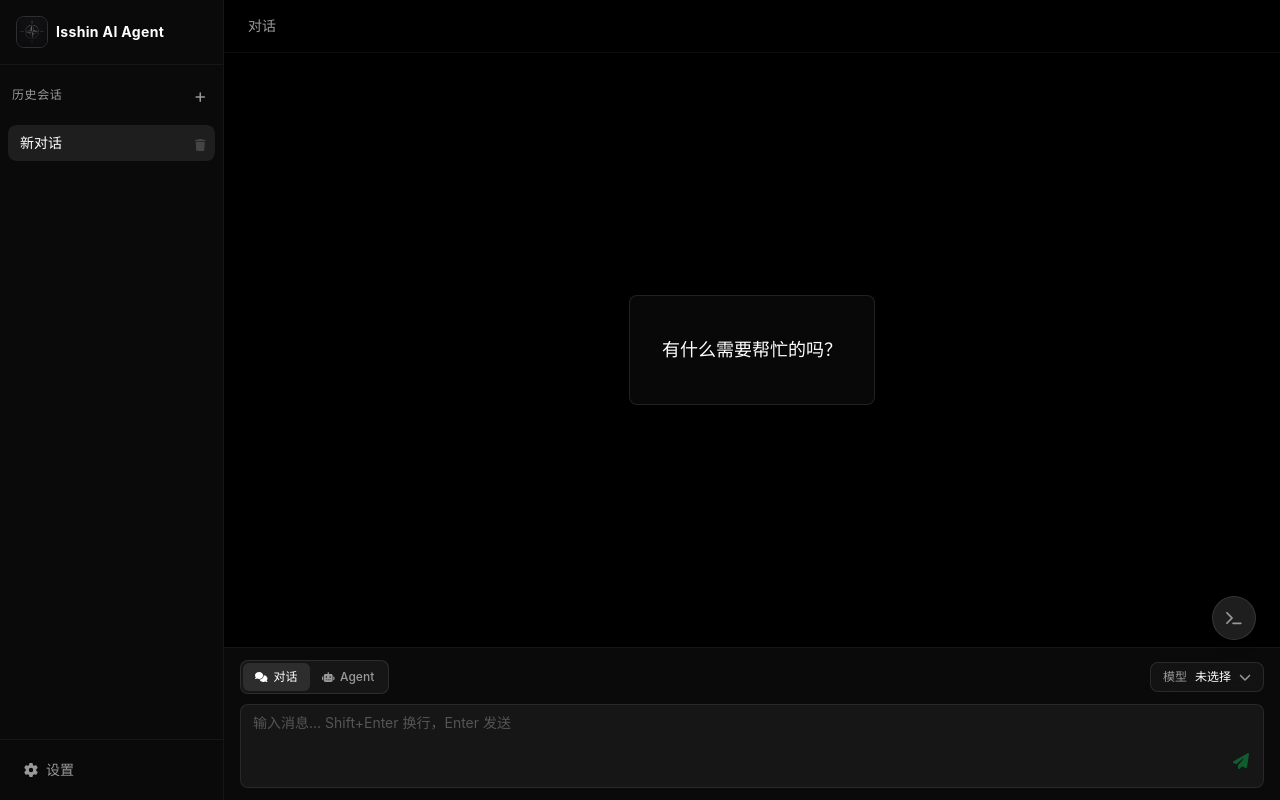
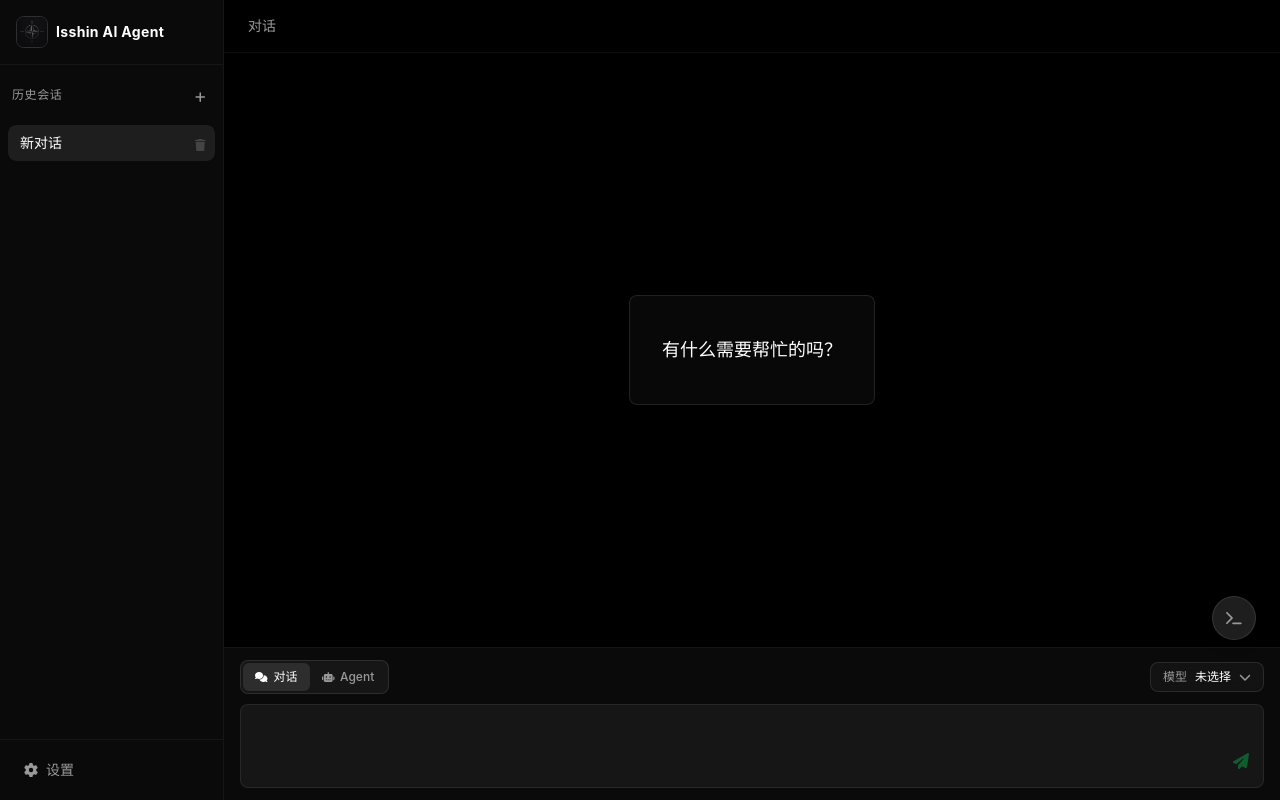
Before and after one commit to didadida262/Isshin-AI-Agent, a React (Vite) app: page / in a window 1280 px wide. Built offline with nearby package versions, Linux system fonts and the light colour scheme.

Commit message:
feat:some

```diff
--- a/src/components/SmartInput.tsx
+++ b/src/components/SmartInput.tsx
@@ -46,11 +46,6 @@
     }
   };
 
-  const placeholder =
-    chatMode === "agent"
-      ? "Agent 模式：可读取/搜索 ~/Desktop/work 下文件，如「搜索 read_work_file」「读取 src/agent/nodes.ts」"
-      : "输入消息… Shift+Enter 换行，Enter 发送";
-
   return (
     <div className="border-t border-white/5 bg-[#0a0a0a] px-4 py-3">
       <motion.div
@@ -89,7 +84,6 @@
           onKeyDown={handleKeyDown}
           onFocus={() => setFocused(true)}
           onBlur={() => setFocused(false)}
-          placeholder={placeholder}
           className="min-h-[4.5rem] w-full resize-none bg-transparent px-3 py-2 pr-10 text-sm text-white outline-none placeholder:text-text-dim"
         />
         {isGenerating ? (
```
